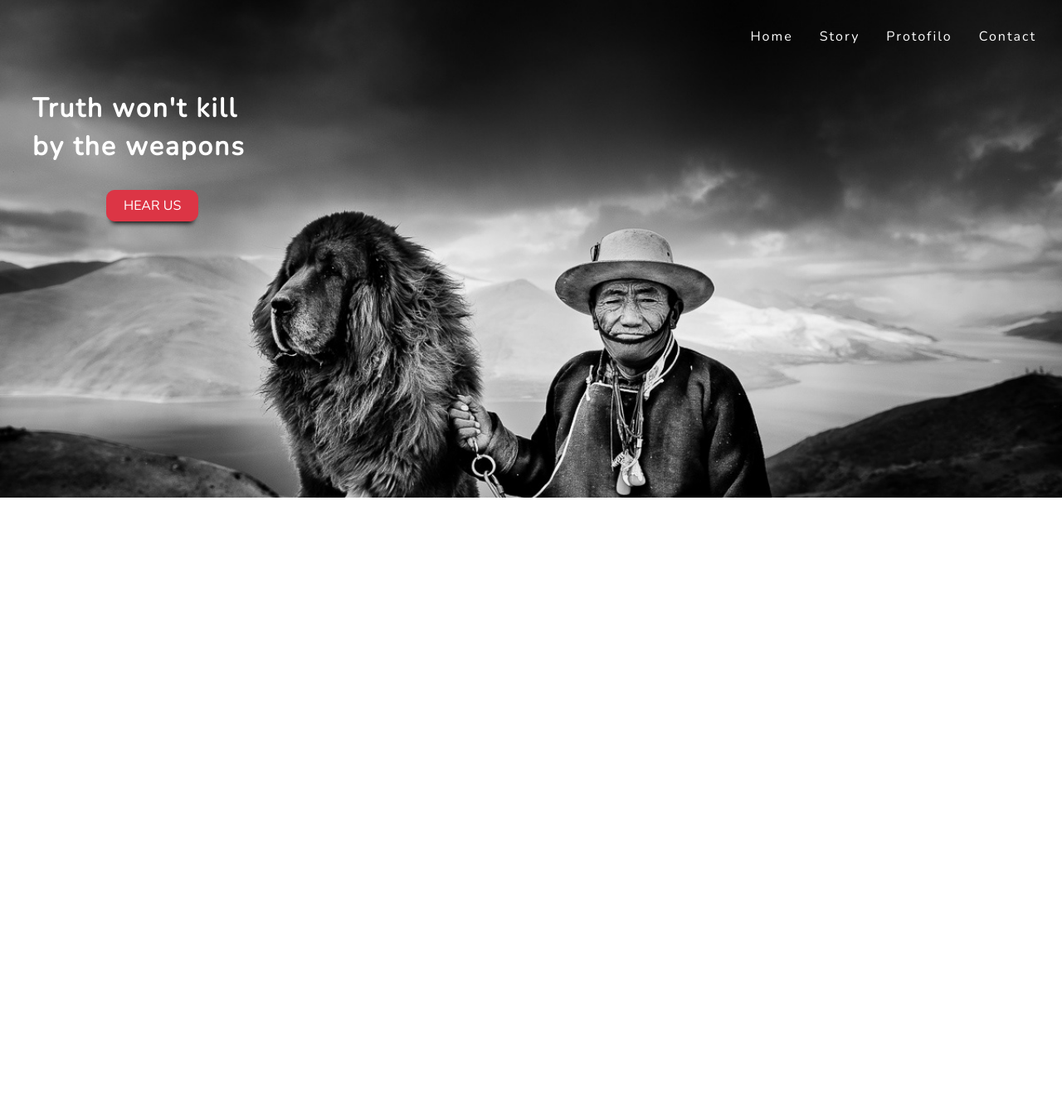
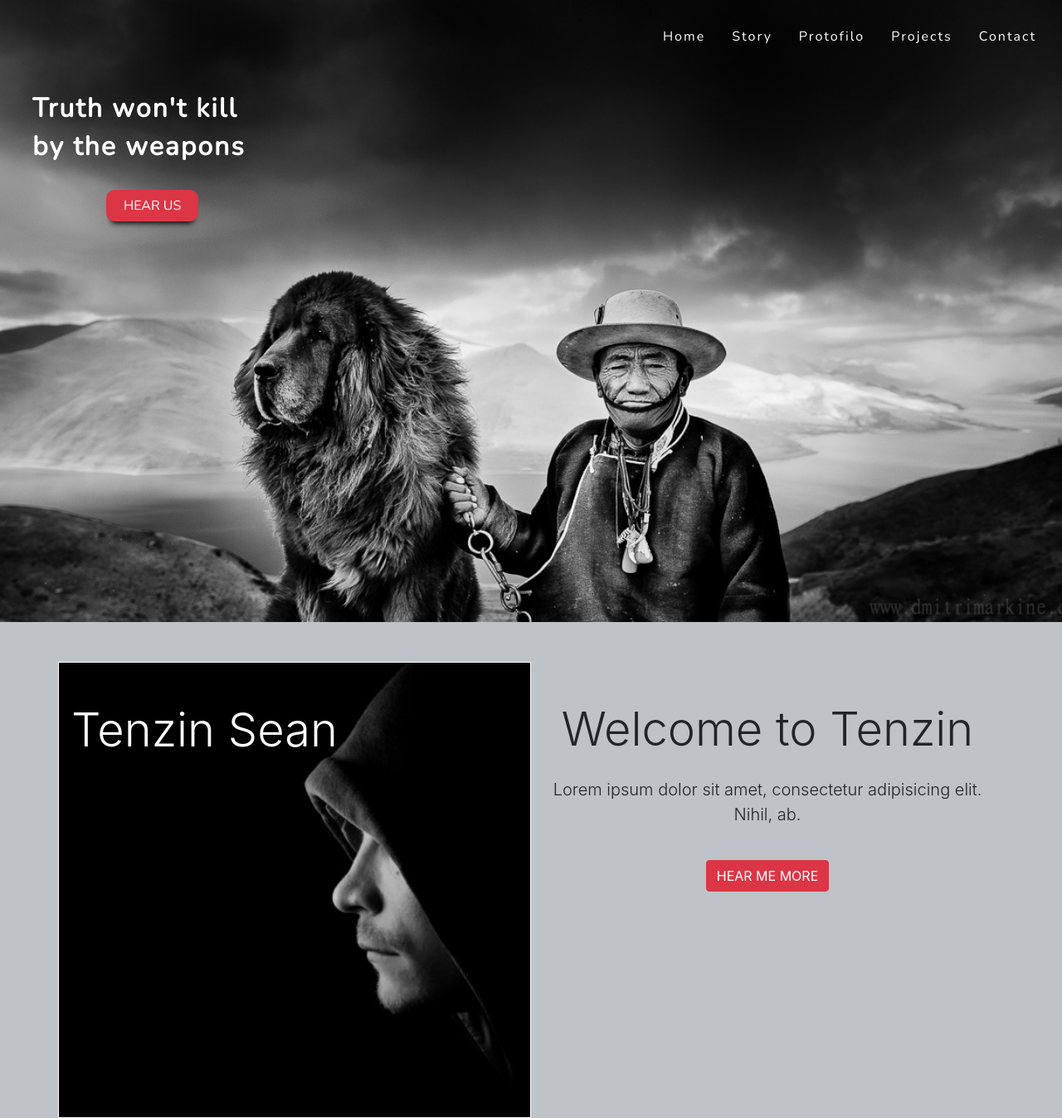
Before and after one commit to TenzinSean/private_web, a Django app: page / in a window 1280 px wide. Shown: the whole page at 83% size. Before the commit the page ends 600 px from the top, so only its background shows below. Run offline with Django 3.2, Linux system fonts and the light colour scheme; some libraries are stand-ins or nearby versions.

Commit message:
update again

```diff
--- a/baseblog/static/css/style.css
+++ b/baseblog/static/css/firstPage.css
@@ -9,7 +9,7 @@
   background-image: url("../img/tibet-everest.jpg");
   background-position: center;
   background-repeat: no-repeat;
-  height: 600px;
+  height: 750px;
   background-size: cover;
 }
 
@@ -41,13 +41,13 @@ header h2 {
   font-family: 'Nunito', sans-serif;
 }
 
+/* Media query */
+@media (min-width: 576px) {
+  .image-display {
+    background-size: cover;
+  }
 
-/* second page */
-.second-image {
-  display: block;
-  background-image: url("../img/jack.jpg");
-  height: 500px;
-  width: 750px;
-  background-size: center;
-  background-repeat:no-repeat;
+  header li a {
+    text-align: center;
+  }
 }
--- /dev/null
+++ b/baseblog/static/css/secondPage.css
@@ -0,0 +1,14 @@
+/* second page */
+.sidenav {
+  background-image: url("../img/jack.jpg");
+  height: 550px;
+  width: 350px;
+  background-size: center;
+  background-repeat:no-repeat;
+  background-size: cover;
+}
+
+
+.content-second {
+  background-color: #bdc3c7;
+}
--- a/baseblog/static/js/app.js
+++ b/baseblog/static/js/app.js
@@ -1,4 +1,3 @@
 $(document).ready(function() {
   console.log("server uo");
-  $(this).css("background", "red");
 });
--- a/baseblog/templates/base.html
+++ b/baseblog/templates/base.html
@@ -8,7 +8,7 @@
   <title>Tenzin-Sean {% block title %}{% endblock title %}</title>
   <!-- bootstrapp -->
   <link rel="stylesheet" href="https://stackpath.bootstrapcdn.com/bootstrap/4.1.3/css/bootstrap.min.css" integrity="sha384-MCw98/SFnGE8fJT3GXwEOngsV7Zt27NXFoaoApmYm81iuXoPkFOJwJ8ERdknLPMO" crossorigin="anonymous">
-  <link rel="stylesheet" href="{% static 'css/style.css' %}">
+  <link rel="stylesheet" href="{% static 'css/firstPage.css' %}">
 </head>
 <body>
   <!-- header -->
@@ -17,10 +17,11 @@
       <div class="container-fluid">
         <div class="row">
           <div class="col">
-            <ul class="nav justify-content-end mt-4">
+            <ul class="nav justify-content-end mt-4 hidden-xs-down">
               <li class="nav-item"><a href="#" class="nav-link">Home</a></li>
               <li class="nav-item"><a href="#" class="nav-link">Story</a></li>
               <li class="nav-item"><a href="#" class="nav-link">Protofilo</a></li>
+              <li class="nav-item"><a href="#" class="nav-link">Projects</a></li>
               <li class="nav-item"><a href="#" class="nav-link">Contact</a></li>
             </ul>
           </div>
@@ -39,7 +40,8 @@
 <!-- second part -->
 {% block content %}
 
-{% endblock %}
+{% endblock content %}
+
   <!-- javascript -->
   <script src="https://code.jquery.com/jquery-3.3.1.slim.min.js" integrity="sha384-q8i/X+965DzO0rT7abK41JStQIAqVgRVzpbzo5smXKp4YfRvH+8abtTE1Pi6jizo" crossorigin="anonymous"></script>
   <script src="https://cdnjs.cloudflare.com/ajax/libs/popper.js/1.14.3/umd/popper.min.js" integrity="sha384-ZMP7rVo3mIykV+2+9J3UJ46jBk0WLaUAdn689aCwoqbBJiSnjAK/l8WvCWPIPm49" crossorigin="anonymous"></script>
--- a/baseblog/templates/second.html
+++ b/baseblog/templates/second.html
@@ -1,9 +1,23 @@
 {% extends 'base.html' %}
 
+
 {% block content %}
-<main>
-  <div class="second-image">
-    <h1 class="display-5 text-white ml-5 pt-5">Tenzin Sean</h1>
+{% load static %}
+<link rel="stylesheet" href="{% static 'css/secondPage.css' %}">
+  <div class="container-fluid text-center content-second">
+    <div class="row">
+    <div class="container">
+      <div class="row content justify-content-center">
+        <div class="col-xs-12 col-sm-12 col-md-8 col-lg-6 sidenav text-white mt-5 border border-white">
+          <h2 class="display-4 mt-5 text-left">Tenzin Sean</h2>
+        </div>
+        <div class="col-xs-12 col-sm-12 col-md-8 col-lg-6 text-left  text-black mt-5 text-center">
+          <h1 class="mt-5 display-4">Welcome to Tenzin</h1>
+          <p class="mt-4 lead">Lorem ipsum dolor sit amet, consectetur adipisicing elit. Nihil, ab.</p>
+          <a href="{% url 'story' %}"><button class="btn btn-danger mt-4">HEAR ME MORE</button></a>
+        </div>
+        </div>
+      </div>
+    </div>
   </div>
-</main>
-{% endblock %}
+{% endblock content %}
--- /dev/null
+++ b/baseblog/templates/story.html
@@ -0,0 +1 @@
+<hi>hi</hi>
--- a/baseblog/urls.py
+++ b/baseblog/urls.py
@@ -1,8 +1,8 @@
 from django.urls import path
 
-from .views import HomePage
-
+from .views import HomePage, StoryPage
 
 urlpatterns = [
     path('', HomePage.as_view(), name='home'),
+    path('story/', StoryPage.as_view(), name='story'),
 ]
--- a/baseblog/views.py
+++ b/baseblog/views.py
@@ -4,4 +4,8 @@ from django.views.generic import ListView, TemplateView
 
 # Create your views here.
 class HomePage(TemplateView):
-    template_name = 'base.html'
+    template_name = 'second.html'
+
+
+class StoryPage(TemplateView):
+    template_name = 'story.html'
--- a/private_website/settings.py
+++ b/private_website/settings.py
@@ -37,6 +37,7 @@ INSTALLED_APPS = [
     'django.contrib.sessions',
     'django.contrib.messages',
     'django.contrib.staticfiles',
+    'django_extensions',
     'sass_processor',
     'baseblog.apps.BaseblogConfig',
 ]
```
